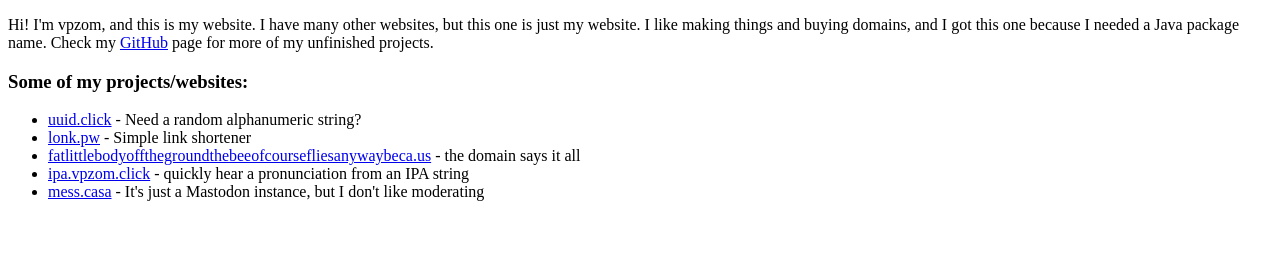
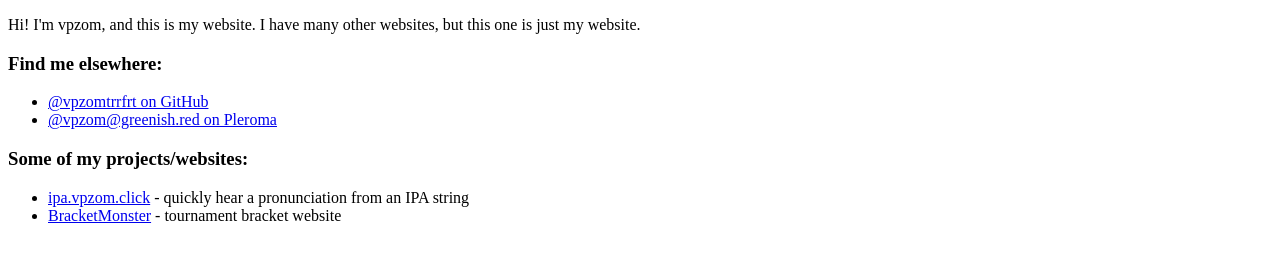
Before and after one commit to vpzomtrrfrt/vpzomtrrfrt.github.io, a plain HTML site: page index.html in a window 1280 px wide. Drawn offline with Linux system fonts and the light colour scheme.

Commit message:
Cleanup index.html, make it less bad

```diff
--- a/index.html
+++ b/index.html
@@ -4,14 +4,18 @@
 		<title>vpzom.click</title>
 	</head>
 	<body>
-		<p>Hi!  I'm vpzom, and this is my website.  I have many other websites, but this one is just my website.  I like making things and buying domains, and I got this one because I needed a Java package name.  Check my <a href="https://github.com/vpzomtrrfrt">GitHub</a> page for more of my unfinished projects.</p>
+		<p>Hi!  I'm vpzom, and this is my website.  I have many other websites, but this one is just my website.</p>
+
+		<h3>Find me elsewhere:</h3>
+		<ul>
+			<li><a href="https://github.com/vpzomtrrfrt">@vpzomtrrfrt on GitHub</a></li>
+			<li><a href="https://greenish.red/vpzom">@vpzom@greenish.red on Pleroma</a></li>
+		</ul>
+
 		<h3>Some of my projects/websites:</h3>
 		<ul>
-			<li><a href="https://uuid.click">uuid.click</a> - Need a random alphanumeric string?</li>
-			<li><a href="http://lonk.pw">lonk.pw</a> - Simple link shortener</a></li>
-			<li><a href="http://fatlittlebodyoffthegroundthebeeofcoursefliesanywaybeca.us">fatlittlebodyoffthegroundthebeeofcoursefliesanywaybeca.us</a> - the domain says it all</li>
 			<li><a href="https://ipa.vpzom.click">ipa.vpzom.click</a> - quickly hear a pronunciation from an IPA string</li>
-			<li><a href="https://mess.casa">mess.casa</a> - It's just a Mastodon instance, but I don't like moderating</li>
+			<li><a href="https://bracket.monster">BracketMonster</a> - tournament bracket website</a></li>
 		</ul>
 	</body>
 </html>
```
